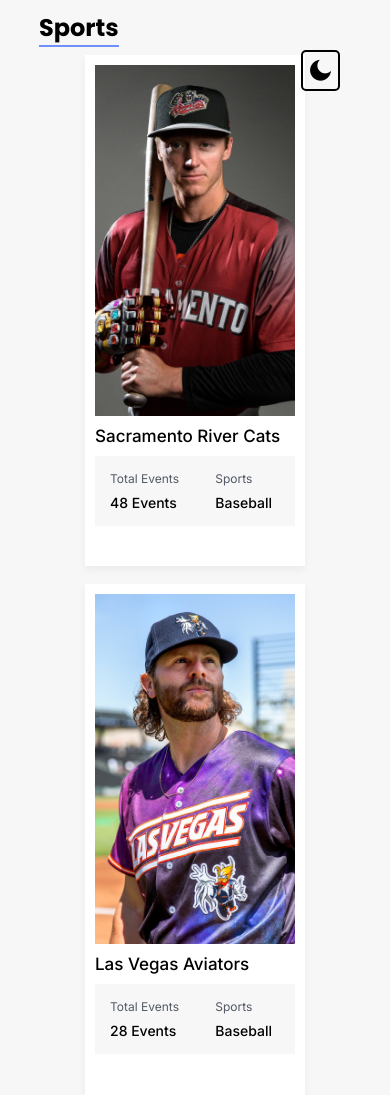
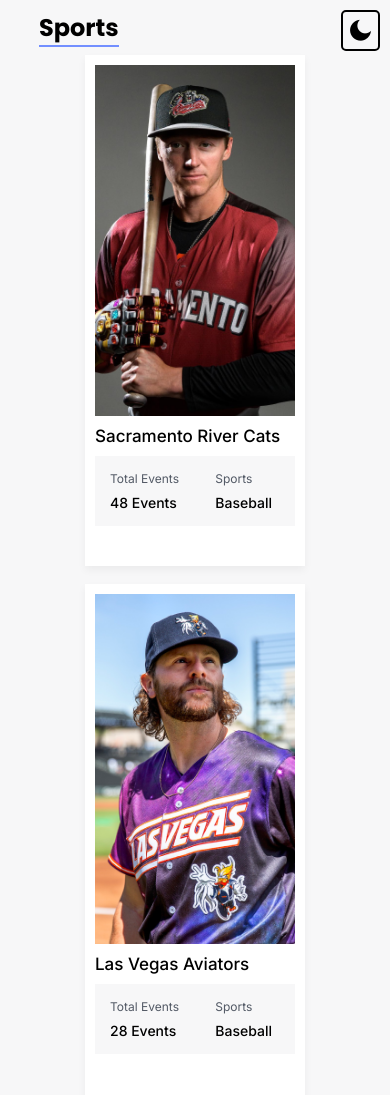
Before and after one commit to Zeeshu1708/test-assingment-sport-website-, a plain HTML site: page index.html in a window 390 px wide. Shown: the top 1095 px of the page. Drawn offline with nearby package versions, Linux system fonts and the light colour scheme.

Commit message:
some changes for dark theme icon

```diff
--- a/style.css
+++ b/style.css
@@ -344,6 +344,10 @@
 }
 
 @media (max-width: 900px) {
+    main>i{
+        top: 20px;
+        right: 20px;
+    }
     #secondContainer>h2 {
         font-size: 35px;
     }
@@ -356,6 +360,10 @@
 }
 
 @media (max-width: 543px) {
+    main>i{
+        top: 10px;
+        right: 10px;
+    }
     #secondContainer {
         width: 100vw;
     }
```
